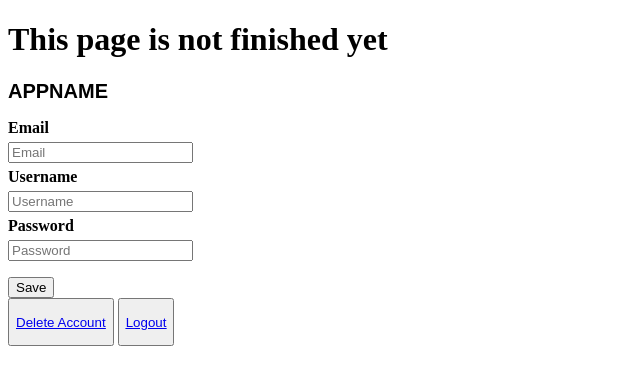
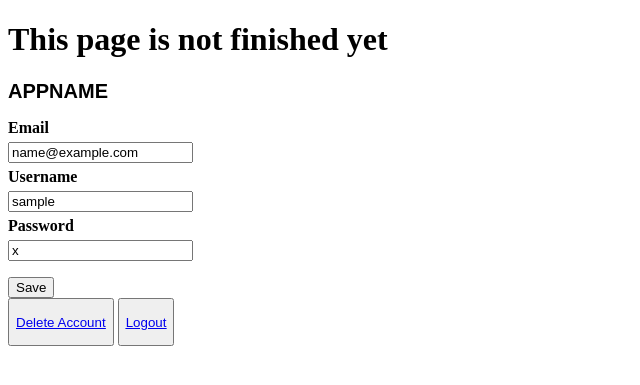
Before and after one commit to software-students-fall2022/web-app-exercise-team-8-1, a Flask app: template templates/account.html in a window 1280 px wide. Shown: the top 385 px of the page, without its empty margins (0-640 px from the left). Run offline with Flask 2, Linux system fonts and the light colour scheme; the template is opened without the code that fills it: most values are stand-ins (such as "Sample title", 1, 10 or a date in 2020).

Commit message:
changes in account.html

```diff
--- a/app.py
+++ b/app.py
@@ -179,27 +179,41 @@ def handle_item():
             displayCart = cart.find()
             return render_template("cart.html", clothes=displayCart)
 
-@app.route("/account.html", methods=['GET','POST'])
-def edit():
-    if request.method == "POST":
-        id  = request.values.get("_id")
-        user = users.find({"_id":ObjectId(id)})
 
-        user_email = request.form["email"]
-        user_name = request.form["username"]
-        user_password = request.form["password"]
-        valid_email = "([A-Z]|[a-z]|[0-9])+@([a-z]|[A-Z])+\.(([a-z]){2}|([a-z]){3})"
-        validation = re.match(valid_email, user_email)
-        if len(user_email) == 0 or validation is None:
-            return render_template("account.html", message="Please enter valid email")
-        if len(user_name) == 0:
-            return render_template("account.html", message="Please enter valid username")
-        if len(user_password) == 0:
-            return render_template("account.html", message="Please enter valid password")
+@app.route('/account.html')
+def edit(post_id):
+    doc = db.users.find_one({"_id": ObjectId(post_id)})
+    return render_template('account.html', doc=doc) # render the edit template
 
-        return render_template("account.html", users=user, message ="Your changes are saved")
-    else:
-        return render_template("account.html", message="")
+
+@app.route('/account.html', methods=['POST'])
+def edit_post(post_id):
+
+    user_email = request.form["email"]
+    user_name = request.form["username"]
+    user_password = request.form["password"]
+
+    valid_email = "([A-Z]|[a-z]|[0-9])+@([a-z]|[A-Z])+\.(([a-z]){2}|([a-z]){3})"
+    validation = re.match(valid_email, user_email)
+    if len(user_email) == 0 or validation is None:
+        return render_template("account.html", message="Please enter valid email")
+    if len(user_name) == 0:
+        return render_template("account.html", message="Please enter valid username")
+    if len(user_password) == 0:
+        return render_template("account.html", message="Please enter valid password")
+
+    doc = {
+        "email": user_email,
+        "username": user_name,
+        "password": user_password
+    }
+
+    db.users.update_one(
+        {"_id": ObjectId(post_id)},
+        { "$set": doc }
+    )
+
+    return redirect(url_for('handle_query'), messages = {"Your changes are successfully saved"})
 
 @app.route("/cart.html", methods = ['Post'])
 def edit_cart():
--- a/templates/account.html
+++ b/templates/account.html
@@ -16,16 +16,15 @@
         <h2 class = "web-title">
             APPNAME
         </h2>
-
-        <form method = "POST" action="/account.html">
+        <form method="POST" action="{{ url_for('edit_post', post_id = doc._id) }}">
             <label for="email"><b>Email</b></label>
-            <input class = "input-bar" type = "text" placeholder = "Email" name = "email">
+            <input class = "input-bar" id="email" type = "text" placeholder = "Email" name = "email" value="{{doc.email}}">
 
             <label for="username"><b>Username</b></label>
-            <input class = "input-bar" type = "text" placeholder = "Username" name = "username">
+            <input class = "input-bar" id="email" type = "text" placeholder = "Username" name = "username" value="{{doc.username}}">
 
             <label for="password"><b>Password</b></label>
-            <input class = "input-bar" type = "text" placeholder = "Password" name = "password">
+            <input class = "input-bar" id="email" type = "text" placeholder = "Password" name = "password" value="{{doc.password}}">
 
             <p class = "error">{{message}}</p>
 
```
